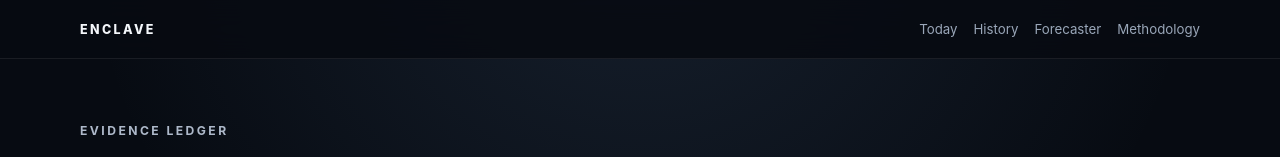
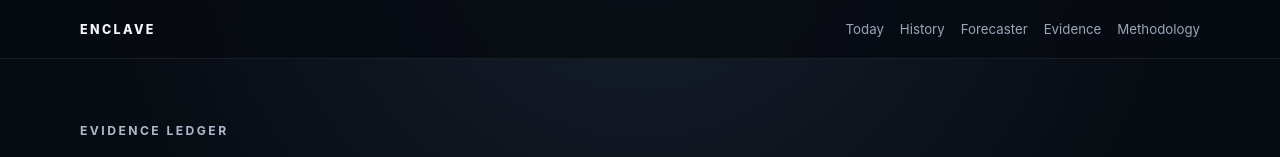
Before and after one commit to CSUF562/DebtForecaster, a Next.js app: page /evidence in a window 1280 px wide. Shown: the top 157 px of the page. Built offline with nearby package versions, Linux system fonts and the light colour scheme; no server answers; the database is empty.

Commit message:
Add Evidence Ledger to navigation

```diff
--- a/app/components/AppNav.tsx
+++ b/app/components/AppNav.tsx
@@ -11,6 +11,7 @@ export function AppNav() {
           <Link href="/">Today</Link>
           <Link href="/history">History</Link>
           <Link href="/forecaster">Forecaster</Link>
+          <Link href="/evidence">Evidence</Link>
           <Link href="/methodology">Methodology</Link>
         </nav>
       </div>
```
